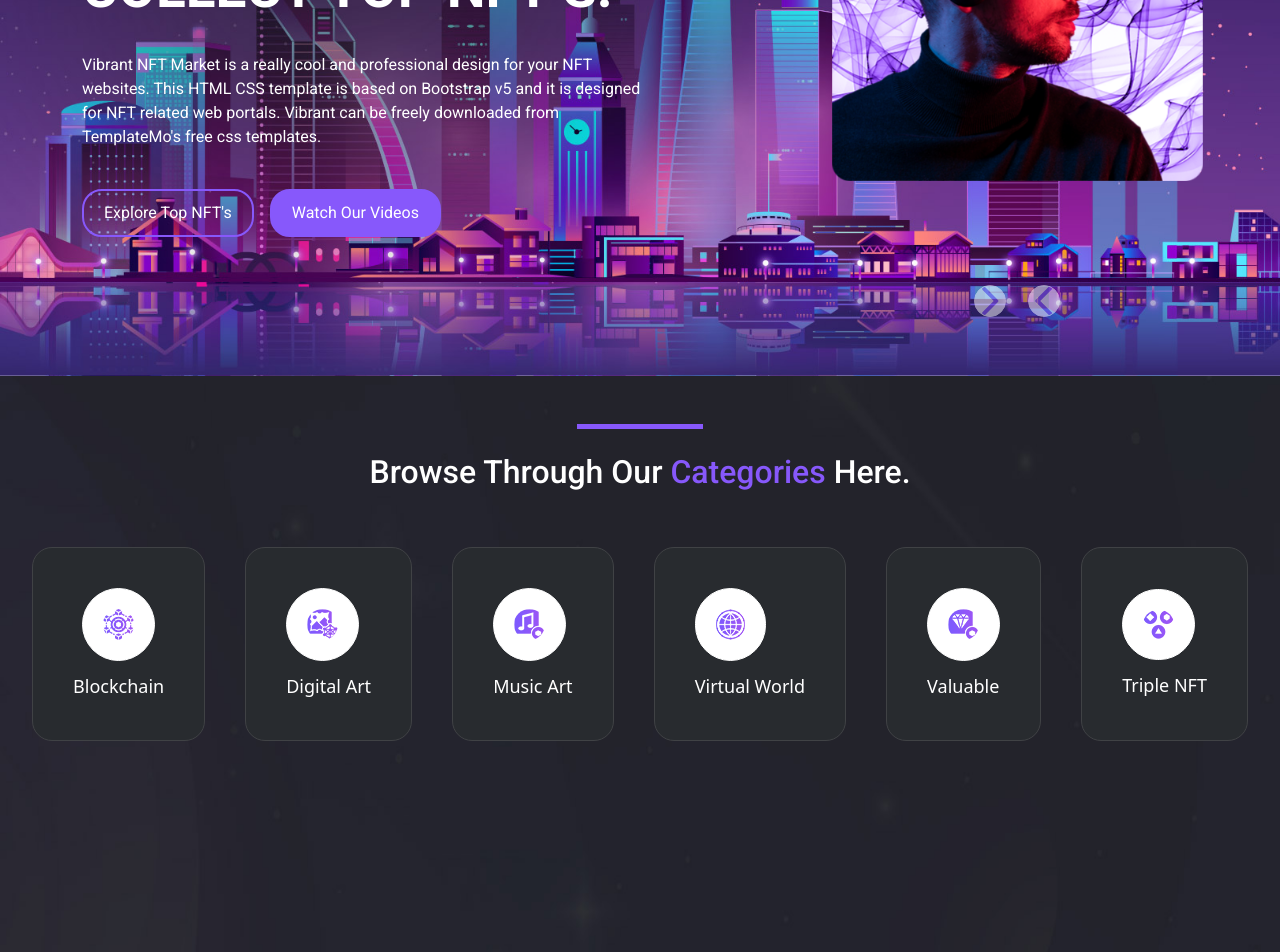
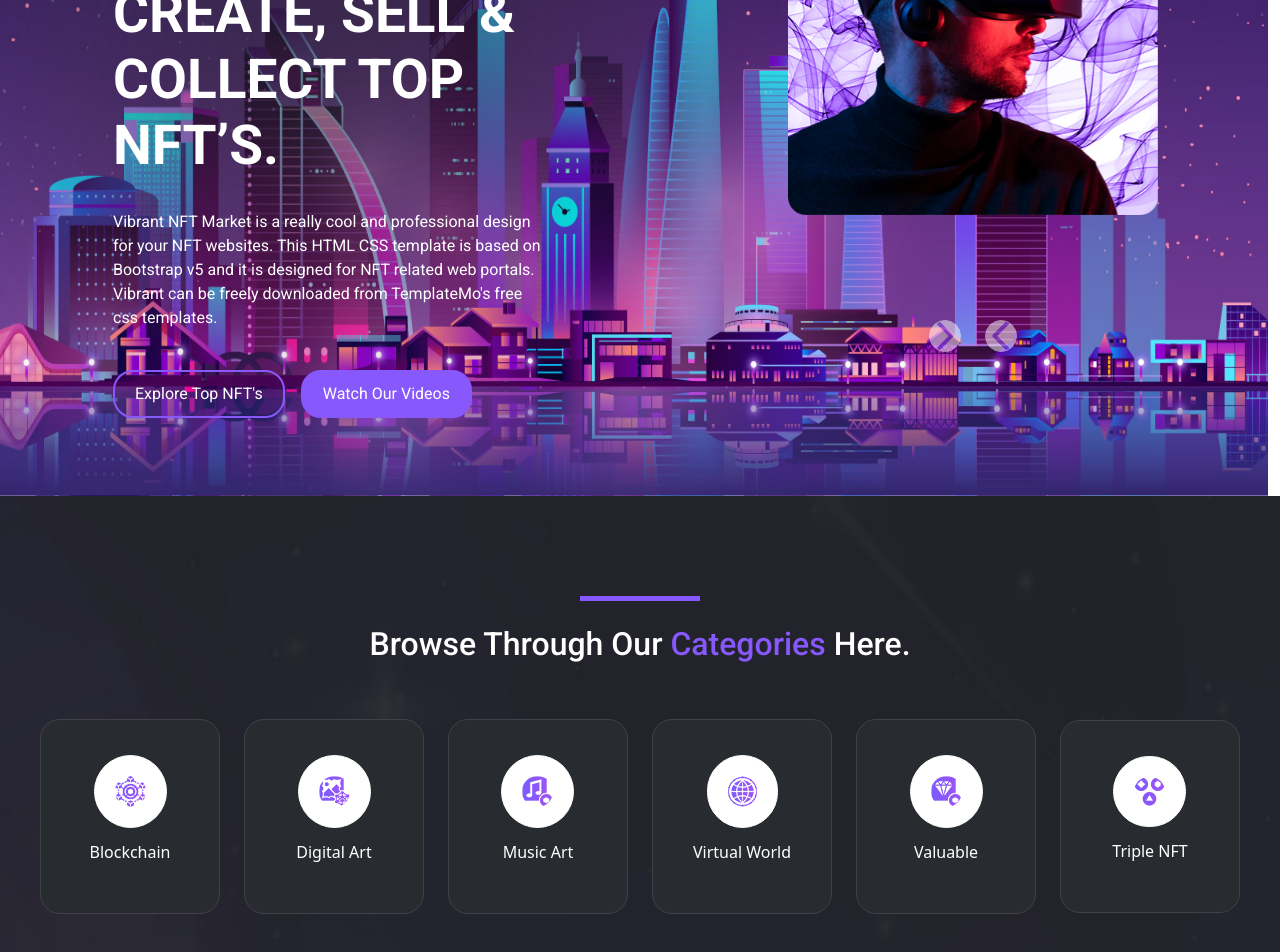
Before and after one commit to mizanacademy/vibrant, an Angular app: page /home in a window 1280 px wide. Shown: the part 354-1306 px from the top of the page. Built offline with nearby package versions, Linux system fonts and the light colour scheme.

Commit message:
New Corrections

```diff
--- a/src/app/header/header.component.html
+++ b/src/app/header/header.component.html
@@ -1,32 +1,74 @@
-<nav class="navbar navbar-expand-lg navbar-light bg-light" (scroll)="onWindowScroll()">
+<nav
+  class="navbar navbar-expand-lg navbar-light bg-light"
+  (scroll)="onWindowScroll()"
+>
   <div class="container-fluid">
     <div class="d-flex justify-content-between">
-      <div class="my_logo ps-3"><img src="../../assets/images/Logo5.png" alt=""></div>
-      <div class="my_title"> <a class="navbar-brand" href="#">VIBRANT</a></div>
+      <div class="my_logo">
+        <img src="../../assets/images/Logo4.png" alt="" />
+      </div>
+      <div class="my_title"><a class="navbar-brand" href="#">VIBRANT</a></div>
     </div>
 
-    <button class="navbar-toggler" type="button" data-bs-toggle="collapse" data-bs-target="#navbarNav" aria-controls="navbarNav" aria-expanded="false" aria-label="Toggle navigation">
+    <button
+      class="navbar-toggler"
+      type="button"
+      data-bs-toggle="collapse"
+      data-bs-target="#navbarNav"
+      aria-controls="navbarNav"
+      aria-expanded="false"
+      aria-label="Toggle navigation"
+    >
       <span class="navbar-toggler-icon"></span>
     </button>
-  <div class="collapse navbar-collapse" id="navbarNav">
+    <div class="collapse navbar-collapse" id="navbarNav">
       <ul class="navbar-nav d-flex justify-content-end">
         <li class="nav-item">
-          <a class="nav-link" [routerLinkActiveOptions]="{ exact: true }" routerLinkActive="router-link-active" routerLink="home">Home</a>
+          <a
+            class="nav-link"
+            [routerLinkActiveOptions]="{ exact: true }"
+            routerLinkActive="router-link-active"
+            routerLink="home"
+            >Home</a
+          >
         </li>
         <li class="nav-item">
-          <a class="nav-link" [routerLinkActiveOptions]="{ exact: true }" routerLinkActive="router-link-active" routerLink="explore" >Explore</a>
+          <a
+            class="nav-link"
+            [routerLinkActiveOptions]="{ exact: true }"
+            routerLinkActive="router-link-active"
+            routerLink="explore"
+            >Explore</a
+          >
         </li>
         <li class="nav-item">
-          <a class="nav-link" [routerLinkActiveOptions]="{ exact: true }" routerLinkActive="router-link-active" routerLink="item-details">Item Details</a>
+          <a
+            class="nav-link"
+            [routerLinkActiveOptions]="{ exact: true }"
+            routerLinkActive="router-link-active"
+            routerLink="item-details"
+            >Item Details</a
+          >
         </li>
         <li class="nav-item">
-          <a class="nav-link" [routerLinkActiveOptions]="{ exact: true }" routerLinkActive="router-link-active" routerLink="author">Author</a>
+          <a
+            class="nav-link"
+            [routerLinkActiveOptions]="{ exact: true }"
+            routerLinkActive="router-link-active"
+            routerLink="author"
+            >Author</a
+          >
         </li>
         <li class="nav-item">
-          <a class="nav-link" [routerLinkActiveOptions]="{ exact: true }" routerLinkActive="router-link-active" routerLink="create-yours">Create Yours</a>
+          <a
+            class="nav-link"
+            [routerLinkActiveOptions]="{ exact: true }"
+            routerLinkActive="router-link-active"
+            routerLink="create-yours"
+            >Create Yours</a
+          >
         </li>
       </ul>
     </div>
-
   </div>
 </nav>
--- a/src/app/header/header.component.scss
+++ b/src/app/header/header.component.scss
@@ -5,13 +5,13 @@
   color: white!important;
 }
 .navbar{
-width: 90%;
+width:85%;
 padding: 10px 20px;
 border: 1px solid white;
 border-radius: 50px;
 background-color: white!important;
 position:fixed;
-left:5%;
+left:7%;
 top: 5%;
 z-index: 100000;
 }
--- a/src/app/home/home.component.html
+++ b/src/app/home/home.component.html
@@ -1,96 +1,165 @@
-<div class="container-fluid jumbotron d-flex justify-content-around align-items-center">
-    <div class="my_text">
+<!--Jumbotron-->
+<div class="container-fluid">
+  <div class="row jumbotron">
+  <!--Info Text-->
+  <div class="col-lg-6 my_text">
     <span>Vibrant NFT Market</span>
-        <br><br>
-        <h1>CREATE, SELL & COLLECT TOP NFT’S.</h1><br>
-        <p>Vibrant NFT Market is a really cool and professional design for your NFT websites. This HTML CSS template is
-            based on Bootstrap v5 and it is designed for NFT related web portals. Vibrant can be freely downloaded from
-            TemplateMo's free css templates.</p><br>
+    <br /><br />
+    <h1>CREATE, SELL & COLLECT TOP NFT’S.</h1>
+    <br />
+    <p>
+      Vibrant NFT Market is a really cool and professional design for your NFT
+      websites. This HTML CSS template is based on Bootstrap v5 and it is
+      designed for NFT related web portals. Vibrant can be freely downloaded
+      from TemplateMo's free css templates.
+    </p>
+    <br />
     <button class="fst_btn">Explore Top NFT's</button>
     <button class="scd_btn ms-3">Watch Our Videos</button>
-
   </div>
-    <div class="my_carousel w-100">
-        <div id="carouselExampleControls" class="carousel slide" data-bs-ride="carousel">
+  <!--Carousel-->
+  <div class="col-lg-6 my_carousel">
+    <div
+      id="carouselExampleControls"
+      class="carousel slide"
+      data-bs-ride="carousel"
+    >
       <div class="carousel-inner">
         <div class="carousel-item active">
-                    <img src="../../assets/images/banner-01.png" class="d-block w-100" alt="...">
+          <img
+            src="../../assets/images/banner-01.png"
+            class="d-block w-100"
+            alt="..."
+          />
         </div>
         <div class="carousel-item">
-                    <img src="../../assets/images/banner-02.png" class="d-block w-100" alt="...">
+          <img
+            src="../../assets/images/banner-02.png"
+            class="d-block w-100"
+            alt="..."
+          />
         </div>
         <div class="carousel-item">
-                    <img src="../../assets/images/banner-01.png" class="d-block w-100" alt="...">
+          <img
+            src="../../assets/images/banner-01.png"
+            class="d-block w-100"
+            alt="..."
+          />
         </div>
         <div class="carousel-item">
-                    <img src="../../assets/images/banner-02.png" class="d-block w-100" alt="...">
+          <img
+            src="../../assets/images/banner-02.png"
+            class="d-block w-100"
+            alt="..."
+          />
         </div>
       </div>
-            <button class="carousel-control-prev" type="button" data-bs-target="#carouselExampleControls"
-                data-bs-slide="prev">
+      <button
+        class="carousel-control-prev"
+        type="button"
+        data-bs-target="#carouselExampleControls"
+        data-bs-slide="prev"
+      >
         <span class="carousel-control-prev-icon" aria-hidden="true"></span>
         <span class="visually-hidden">Previous</span>
       </button>
-            <button class="carousel-control-next" type="button" data-bs-target="#carouselExampleControls"
-                data-bs-slide="next">
+      <button
+        class="carousel-control-next"
+        type="button"
+        data-bs-target="#carouselExampleControls"
+        data-bs-slide="next"
+      >
         <span class="carousel-control-next-icon" aria-hidden="true"></span>
         <span class="visually-hidden">Next</span>
       </button>
     </div>
   </div>
+</div>
+</div>
 
-</div>
-<div class="container-fluid categories pt-5">
+<!--Categories-->
+<div class="container-fluid categories">
   <div class="line">&emsp;</div>
   <h2 class="pt-4">Browse Through Our <a>Categories</a> Here.</h2>
-    <div class="d-flex justify-content-around pt-5 my_card">
-        <div class="fst d-flex flex-column align-items-center justify-content-center">
-            <div class="main"><img src="../../assets/images/icon-01.png" alt="">
+  <!--Categories List-->
+  <div class="row pt-5 my_card">
+    <div
+      class="col-lg-2 d-flex flex-column align-items-center justify-content-center"
+    >
+      <div class="fst">
+        <div class="main">
+          <img src="../../assets/images/icon-01.png" alt="" />
+          <h4>Blockchain</h4>
         </div>
-            <h4>Blockchain</h4>
         <div class="scd">
-                <img src="" alt="">
+          <i class="fa-solid fa-angle-right"></i>
         </div>
       </div>
-        <div class="fst d-flex flex-column align-items-center justify-content-center">
-            <div class="main"> <img src="../../assets/images/icon-02.png" alt="">
+    </div>
+    <div
+      class="col-lg-2 d-flex flex-column align-items-center justify-content-center"
+    >
+      <div class="fst">
+        <div class="main">
+          <img src="../../assets/images/icon-02.png" alt="" />
           <h4>Digital Art</h4>
         </div>
         <div class="scd">
-                <img src="" alt="">
+          <i class="fa-solid fa-angle-right"></i>
         </div>
       </div>
-        <div class="fst d-flex flex-column align-items-center justify-content-center">
-            <div class="main"> <img src="../../assets/images/icon-03.png" alt="">
+    </div>
+    <div
+      class="col-lg-2 d-flex flex-column align-items-center justify-content-center"
+    >
+      <div class="fst">
+        <div class="main">
+          <img src="../../assets/images/icon-03.png" alt="" />
           <h4>Music Art</h4>
         </div>
         <div class="scd">
-                <img src="" alt="">
+          <i class="fa-solid fa-angle-right"></i>
         </div>
       </div>
-        <div class="fst d-flex flex-column align-items-center justify-content-center">
-            <div class="main"> <img src="../../assets/images/icon-04.png" alt="">
+    </div>
+    <div
+      class="col-lg-2 d-flex flex-column align-items-center justify-content-center"
+    >
+      <div class="fst">
+        <div class="main">
+          <img src="../../assets/images/icon-04.png" alt="" />
           <h4>Virtual World</h4>
         </div>
         <div class="scd">
-                <img src="" alt="">
+          <i class="fa-solid fa-angle-right"></i>
         </div>
       </div>
-        <div class="fst d-flex flex-column align-items-center justify-content-center">
-            <div class="main"> <img src="../../assets/images/icon-05.png" alt="">
+    </div>
+    <div
+      class="col-lg-2 d-flex flex-column align-items-center justify-content-center"
+    >
+      <div class="fst">
+        <div class="main">
+          <img src="../../assets/images/icon-05.png" alt="" />
           <h4>Valuable</h4>
         </div>
         <div class="scd">
-                <img src="" alt="">
+          <i class="fa-solid fa-angle-right"></i>
         </div>
       </div>
-        <div class="fst d-flex flex-column align-items-center justify-content-center">
-            <div class="main"> <img src="../../assets/images/icon-06.png" alt="">
+    </div>
+    <div
+      class="col-lg-2 d-flex flex-column align-items-center justify-content-center"
+    >
+      <div class="fst">
+        <div class="main">
+          <img src="../../assets/images/icon-06.png" alt="" />
           <h4>Triple NFT</h4>
         </div>
         <div class="scd">
-                <img src="" alt="">
+          <i class="fa-solid fa-angle-right"></i>
         </div>
       </div>
     </div>
   </div>
+</div>
--- a/src/app/home/home.component.scss
+++ b/src/app/home/home.component.scss
@@ -1,15 +1,18 @@
+.container-fluid {
+  padding: 0px !important;
+}
 .jumbotron {
   width: 100%;
-  height: 730px;
+  height: 850px;
   background-image: url(../../assets/images/banner-bg.jpg);
   background-repeat: no-repeat;
   background-size: 100% 100%;
 }
-
+/*Title Start*/
 .my_text {
   color: white !important;
-  font-family: 'Roboto', sans-serif !important;
-  padding: 50px 130px 0px 70px;
+  font-family: "Roboto", sans-serif !important;
+  padding: 280px 80px 0px 125px;
 }
 
 .my_text span {
@@ -29,22 +32,26 @@
 .my_text button {
   color: white !important;
   outline: none;
-  padding: 10px 20px!important;
-  border: 2px solid #8758FB!important;
-  border-radius: 20px!important;
+  padding: 10px 20px !important;
+  border: 2px solid #8758fb !important;
+  border-radius: 20px !important;
 }
 
 .my_text .fst_btn {
-background-color: transparent!important;
+  background-color: transparent !important;
 }
 .my_text .scd_btn {
-background-color: #8758FB!important;
+  background-color: #8758fb !important;
 }
-.my_carousel{
-  padding: 30px 65px 0px 40px;
+/*Title End*/
+
+/*Carousel Start*/
+.my_carousel {
+  padding: 260px 110px 0px 160px;
 }
-span.carousel-control-prev-icon,span.carousel-control-next-icon{
-  color: #8758FB!important;
+span.carousel-control-prev-icon,
+span.carousel-control-next-icon {
+  color: #8758fb !important;
   background-color: white;
   border: 1px solid white;
   border-radius: 50%;
@@ -54,54 +61,123 @@ span.carousel-control-prev-icon,span.carousel-control-next-icon{
 }
 span.carousel-control-prev-icon {
   margin-left: 370px;
-  background-image: url(../../assets/images/Vector.svg)!important;
-  width: 1rem!important;
-  height: 1rem!important;
+  background-image: url(../../assets/images/Vector.svg) !important;
+  width: 1rem !important;
+  height: 1rem !important;
 }
 span.carousel-control-next-icon {
   margin-right: 370px;
-  background-image: url(../../assets/images/Vector2.svg)!important;
-  width: 1rem!important;
-  height: 1rem!important;
+  background-image: url(../../assets/images/Vector2.svg) !important;
+  width: 1rem !important;
+  height: 1rem !important;
 }
-span.carousel-control-prev-icon:hover,span.carousel-control-next-icon:hover{
-  color: #8758FB!important;
+span.carousel-control-prev-icon:hover,
+span.carousel-control-next-icon:hover {
+  color: #8758fb !important;
 }
-.categories{
+/*Carousel End*/
+
+/* Categories Start*/
+.categories {
   width: 100%;
   height: 1800px;
   background-image: url(../../assets/images/dark-bg.jpg);
   background-repeat: no-repeat;
   background-size: 100% 100%;
 }
-.line{
+.line {
   width: 10%;
   margin: auto;
-  height:5px;
-  background-color: #8758FB;
+  height: 5px;
+  background-color: #8758fb;
 }
-.categories h2{
+.categories {
+  padding: 100px 40px !important;
+}
+.categories h2 {
   color: white;
-  font-family: 'Roboto', sans-serif !important;
+  font-family: "Roboto", sans-serif !important;
   text-align: center;
 }
-.categories a{
-  color: #8758FB;
+.categories a {
+  color: #8758fb;
 }
-.categories h4{
+.categories h4 {
   color: white;
-  font-size: 18px!important;
-  padding-top: 15px;
+  font-size: 16px !important;
+  padding: 15px 20px 0px 20px;
 }
-.fst{
-  padding: 40px 40px 10px 40px;
+.fst {
+  width: 100% !important;
+  padding-top: 35px;
   background-color: rgb(40, 43, 47);
   border: 1px solid rgb(64, 66, 69);
   border-radius: 20px;
+  display: flex;
+  flex-direction: column;
+  align-items: center;
+}
+.main {
+  display: flex;
+  flex-direction: column;
+  align-items: center;
 }
 .main img {
-  padding:20px;
+  padding: 20px;
   background-color: white;
   border: 1px solid white;
   border-radius: 50px;
 }
+.scd {
+  width: 42px;
+  height: 42px;
+  visibility: hidden !important;
+  position: relative;
+  top: 15%;
+  color: #8758fb;
+  padding: 12px 0px;
+  background-color: white;
+  border: 1px solid white;
+  border-radius: 50%;
+  opacity: 0;
+  transition: opacity 450ms, background-color 200ms;
+}
+.col-lg-2 .scd {
+  display: flex;
+  justify-content: center;
+}
+.categories .col-lg-2:hover {
+  .scd {
+    visibility: visible !important;
+    opacity: 1;
+    cursor: pointer;
+  }
+}
+.scd:hover {
+  background-color: #8758fb;
+  color: white;
+  border: 1px solid #8758fb;
+}
+/* Categories End*/
+
+/* Responsive Jumbotron*/
+
+@media screen and (min-width: 300px) and (max-width: 550px) {
+  .scd_btn {
+    margin-left: 0px !important;
+    margin-top: 20px;
+  }
+}
+
+@media screen and (min-width: 300px) and (max-width: 980px) {
+  .my_text {
+    padding-top: 250px!important;
+    padding-left: 90px;
+  }
+  .categories{
+    margin-top: 600px;
+  }
+  .fst{
+    margin-bottom: 30px;
+  }
+}
--- a/src/index.html
+++ b/src/index.html
@@ -4,6 +4,7 @@
     <meta charset="utf-8" />
     <title>VibrantApp</title>
     <base href="/" />
+
     <meta name="viewport" content="width=device-width, initial-scale=1" />
     <link rel="icon" type="image/x-icon" href="favicon.ico" />
     <link rel="preconnect" href="https://fonts.googleapis.com" />
@@ -13,6 +14,7 @@
     <link href="https://fonts.googleapis.com/css2?family=Inter:wght@100;200;300;400;500;600;700;800;900&family=Open+Sans:wght@300;400;500;600;700;800&family=Press+Start+2P&family=Roboto:wght@100;300;400;500;700;900&display=swap" rel="stylesheet">
     <link href="https://cdn.jsdelivr.net/npm/bootstrap@5.0.2/dist/css/bootstrap.min.css" rel="stylesheet" integrity="sha384-EVSTQN3/azprG1Anm3QDgpJLIm9Nao0Yz1ztcQTwFspd3yD65VohhpuuCOmLASjC" crossorigin="anonymous">
     <script src="https://cdn.jsdelivr.net/npm/bootstrap@5.0.2/dist/js/bootstrap.bundle.min.js" integrity="sha384-MrcW6ZMFYlzcLA8Nl+NtUVF0sA7MsXsP1UyJoMp4YLEuNSfAP+JcXn/tWtIaxVXM" crossorigin="anonymous"></script>
+    <script src="https://kit.fontawesome.com/cd0180fdfa.js" crossorigin="anonymous"></script>
   </head>
   <body>
     <app-root></app-root>
```
Lines whose indentation alone changed are shown as unchanged.
